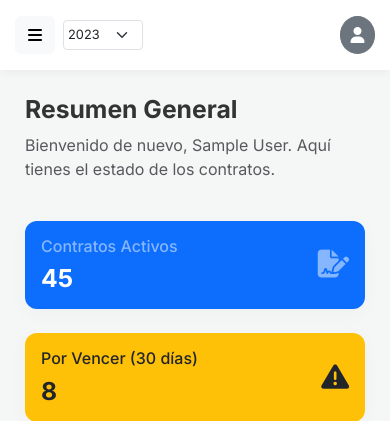
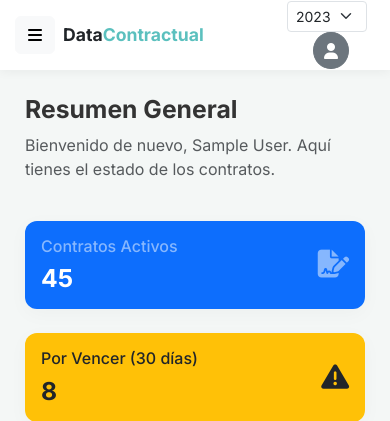
Before and after one commit to livantorres/datacontractual, a PHP site: page /dashboard in a window 390 px wide. Shown: the top 421 px of the page. Run offline with PHP 8.4, Linux system fonts and the light colour scheme; the visitor is signed in with stand-in values (Sample User, id 1); data comes from the database, SQL or seed files in the repository; classes that the project's autoload settings leave out are loaded by file name; some libraries are stand-ins or nearby versions.

Commit message:
fix(ui): responsive en navbar y select2
- Agregado logo/título en modo móvil.

- Select2 implementado en los selectores de vigencia y global.

- Solucionado bug del botón hamburguesa que quedaba debajo del overlay.

```diff
--- a/App/Views/layout/footer.php
+++ b/App/Views/layout/footer.php
@@ -16,6 +16,21 @@
 <script src="https://cdn.jsdelivr.net/npm/chart.js"></script>
 
 <script>
+    // Inicializar Select2 en todos los select que tengan la clase form-select (excepto los que no queramos)
+    $(document).ready(function() {
+        // Para Selects Generales
+        $('select:not(#selector_vigencia):not(#selector_vigencia_movil)').select2({
+            theme: 'bootstrap-5',
+            width: '100%'
+        });
+
+        // Para los selectores de vigencia (evitar que la caja de búsqueda se muestre si hay pocos)
+        $('#selector_vigencia, #selector_vigencia_movil').select2({
+            theme: 'bootstrap-5',
+            minimumResultsForSearch: Infinity
+        });
+    });
+
     // Toggle Sidebar para móvil y escritorio
     document.getElementById('toggle-sidebar')?.addEventListener('click', function() {
         if (window.innerWidth <= 768) {
@@ -33,11 +48,8 @@
         this.classList.remove('active');
     });
 
-    // Actualizar Vigencia
-    document.getElementById('selector_vigencia')?.addEventListener('change', function() {
-        const vigencia_id = this.value;
-        const anio = this.options[this.selectedIndex].text;
-
+    // Función para Actualizar Vigencia
+    function actualizarVigencia(vigencia_id, anio) {
         fetch('/dashboard/setVigencia', {
             method: 'POST',
             headers: {
@@ -61,6 +73,13 @@
                 Swal.fire('Error', 'No se pudo cambiar la vigencia', 'error');
             }
         });
+    }
+
+    // Eventos para selectores de vigencia (usando jQuery por Select2)
+    $('#selector_vigencia, #selector_vigencia_movil').on('change', function() {
+        const vigencia_id = $(this).val();
+        const anio = $(this).find('option:selected').text();
+        actualizarVigencia(vigencia_id, anio);
     });
 </script>
 
--- a/App/Views/layout/header.php
+++ b/App/Views/layout/header.php
@@ -241,11 +241,12 @@
 <div class="main-content" id="main-content">
     <div class="topbar">
         <div class="d-flex align-items-center">
-            <button class="btn btn-light me-2 me-md-3" id="toggle-sidebar">
+            <button class="btn btn-light me-2 me-md-3" id="toggle-sidebar" style="position: relative; z-index: 1050;">
                 <i class="fas fa-bars"></i>
             </button>
-            <div class="d-flex align-items-center">
-                <span class="fw-bold text-muted me-2 d-none d-sm-inline">Vigencia:</span>
+            <span class="d-md-none fw-bold text-dark me-2" style="font-size: 1.1rem;">Data<span style="color: #5bc0be;">Contractual</span></span>
+            <div class="d-flex align-items-center d-none d-sm-flex">
+                <span class="fw-bold text-muted me-2">Vigencia:</span>
                 <select class="form-select form-select-sm" id="selector_vigencia" style="width: 100px;">
                     <?php
                     require_once __DIR__ . '/../../Models/Usuario.php';
@@ -259,6 +260,16 @@
             </div>
         </div>
         <div class="user-profile topbar-right-content d-flex align-items-center">
+            <div class="d-md-none d-sm-flex me-2">
+                <select class="form-select form-select-sm" id="selector_vigencia_movil" style="width: 80px;">
+                    <?php
+                    foreach ($vigencias as $v):
+                        $selected = ($_SESSION['vigencia_id'] ?? '') == $v['id'] ? 'selected' : '';
+                    ?>
+                        <option value="<?php echo $v['id']; ?>" <?php echo $selected; ?>><?php echo htmlspecialchars($v['anio']); ?></option>
+                    <?php endforeach; ?>
+                </select>
+            </div>
             <span class="me-2 text-dark fw-semibold d-none d-sm-inline"><?php echo $_SESSION['usuario_nombre']; ?></span>
             <div class="btn btn-secondary rounded-circle px-3 py-2"><i class="fas fa-user"></i></div>
         </div>
```
